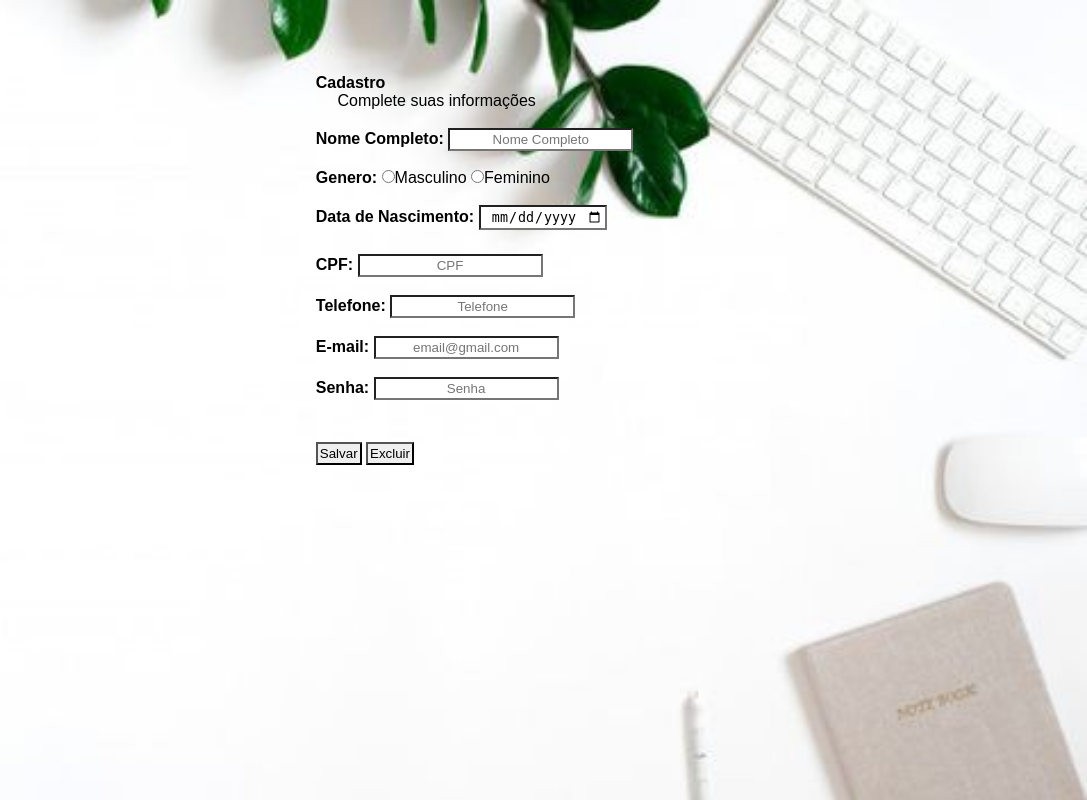
After one commit to MarcelaCB/projeto-ilp540, a PHP site: page /editar.html in a window 1280 px wide. The commit adds this page. Shown: the whole page, without its empty margins (193-1280 px from the left). Run offline with PHP 8.4, Linux system fonts and the light colour scheme.

Commit message:
Add files via upload

```diff
--- a/css/editar.css
+++ b/css/editar.css
@@ -7,7 +7,6 @@ h1{
     font-family: sans-serif;
     color:black;
     margin-left: 7%;
-    letter-spacing: 15px;
 }
 
 #subtitulo{
@@ -40,43 +39,39 @@ body{
     justify-content: center;
 }
 
-.needs-validation{
-    display: block;
-}
-
 input, button{
     border-radius: 0;
     padding: 2px 2px;
     text-align: center;
 }
 
-.valid-feedback{
+.form-row{
     margin-bottom: 1.5em;
 }
 
-.col-md-4 mb-3{
-    margin-bottom: 3em;
+.col-md-4 mb-3 .col-md-6 mb-3 .col-md-3 mb-3{
+    margin-bottom: 4em;
 }
 
-.col-md-4 mb-3 label{
-    margin-bottom: 0.3em;
+.col-md-4 mb-3 .col-md-6 mb-3 .col-md-3 mb-3{
+    margin-bottom: 0.7em;
     color: #000;
     display: block;
 }
 
-.fieldset.grupo .col-md-4 mb-3{
+.fieldset.grupo .col-md-4 mb-3 .col-md-6 mb-3 .col-md-3 mb-3{
     float: left;
-    margin-right: 3em;
+    margin-right: 5em;
 }
 
-.col-md-4 mb-3 input[type="text"], .col-md-4 mb-3 input[type="date"], .col-md-4 mb-3 input[type="tel"], .col-md-4 mb-3 input[type="email"], .col-md-4 mb-3 input[type="password"]{
+.col-md-4 mb-3 .col-md-6 mb-3 input[type="text"], .col-md-4 mb-3 input[type="date"], .col-md-3 mb-3 input[type="tel"], .col-md-3 mb-3 input[type="email"], .col-md-3 mb-3 input[type="password"]{
     padding: 0.2em;
     border: 0.2em solid #000 ;
     box-shadow: 2px 2px 2px rgba(0, 0, 0, 0.2);
     display: block;
 }
 
-.col-md-4 mb-3 input:focus{
+.col-md-4 mb-3 .col-md-6 mb-3 .col-md-3 mb-3 input:focus{
     background: #f0f8ff;
 }
 
--- /dev/null
+++ b/editar.html
@@ -0,0 +1,78 @@
+<!DOCTYPE html>
+<html lang="pt-br">
+<head>
+  <meta charset="UTF-8">
+  <meta http-equiv="X-UA-Compatible" content="IE=edge">
+  <meta name="viewport" content="width=device-width, initial-scale=1.0">
+  <link rel="stylesheet" type="text/css" href="css/editar.css">
+  <title>Editar</title>
+</head>
+<body>
+  <div>
+    <p class="h1"><strong>Cadastro</strong></p>
+    <p id="subtitulo">Complete suas informações</p>
+  </div>
+  <br>
+  <form>
+    <fieldset class="grupo">
+      <div class="form-row">
+        <div class="col-md-4 mb-3">
+          <label for="validationServer01"><strong>Nome Completo:</strong></label>
+          <input type="text" class="form-control is-valid" id="validationServer01" name="nome"   placeholder="Nome Completo" value="" required>
+          <div class="valid-feedback">
+          </div>
+        </div><br>
+        <div class="col-md-4 mb-3">
+          <label for="validationServer02"><strong>Genero:</strong></label>
+          <label>
+            <input type="radio"  class="form-control is-valid" id="validationServer02" name="sexo" value="masculino checked" required>Masculino
+          </label>
+          <label>
+            <input type="radio"  class="form-control is-valid"id="validationServer02" name="sexo" value="feminino" required>Feminino
+          </label>
+          <div class="valid-feedback">
+          </div>
+        </div><br>
+        <div class="col-md-4 mb-3">
+          <label for="validationServer03"><strong>Data de Nascimento:</strong></label>
+          <input type="date" class="form-control is-invalid" id="validationServer03" name="dt_nascimento" required>
+          <div class="invalid-feedback">
+          </div>
+        </div>
+      </div>
+      <div class="form-row">
+        <div class="col-md-6 mb-3">
+          <label for="validationServer04"><strong>CPF:</strong></label>
+          <input type="text" class="form-control is-invalid" id="validationServer04" name="cpf" placeholder="CPF" required>
+          <div class="invalid-feedback">
+          </div>
+        </div><br>
+        <div class="col-md-3 mb-3">
+          <label for="validationServer05"><strong>Telefone:</strong></label>
+          <input type="tel" class="form-control is-invalid" id="validationServer04"  name="telefone" placeholder="Telefone" required>
+          <div class="invalid-feedback">
+          </div>
+        </div><br>
+        <div class="col-md-3 mb-3">
+          <label for="validationServer06"><strong>E-mail:</strong></label>
+          <input type="email" class="form-control is-invalid" id="validationServer05" name="email" placeholder="email@gmail.com" required>
+          <div class="invalid-feedback">
+          </div>
+        </div><br>
+        <div class="col-md-3 mb-3">
+          <label for="validationServer07"><strong>Senha:</strong></label>
+          <input type="password" class="form-control is-invalid" id="validationServer05" name="senha" placeholder="Senha" required>
+          <div class="invalid-feedback">
+          </div>
+        </div>
+      </div>
+      <br>
+
+      <button class="btn btn-primary" type="submit">Salvar</button>
+
+      <button class="btn btn-primary" type="reset" >Excluir</button>
+
+    </fieldset>
+  </form>
+</body>
+</html>
--- /dev/null
+++ b/verifica.php
@@ -0,0 +1,5 @@
+<?php
+
+if(!isset($_SESSION['logar']))
+    header("Location: index.php");
+?>
```
Also changed, not shown: cadastro.html (added, +76 -0 lines), css/cadastro.css (+9 -13 lines), index.html (added, +76 -0 lines), index.php (+11 -67 lines), logar.php (added, +14 -0 lines), login.html (added, +39 -0 lines), process.php (added, +13 -0 lines), css/login.css (line endings or trailing spaces).
